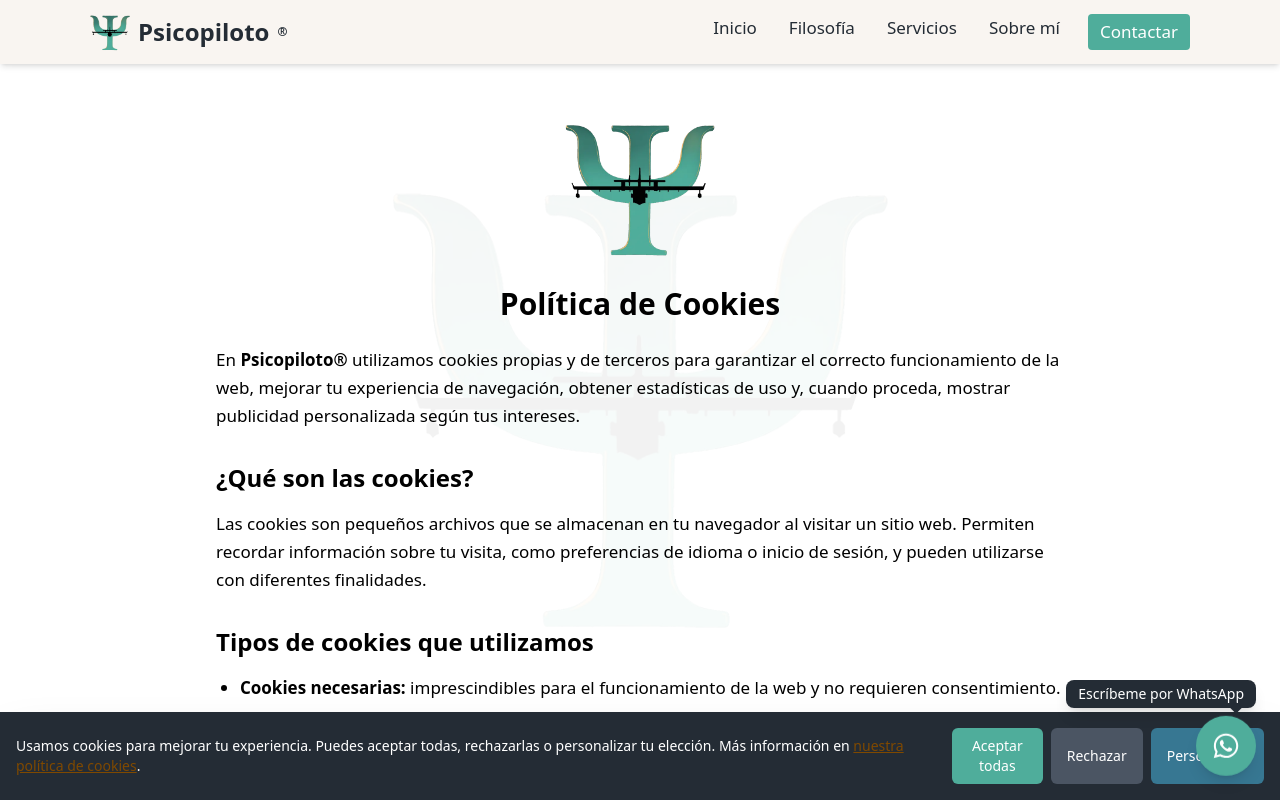
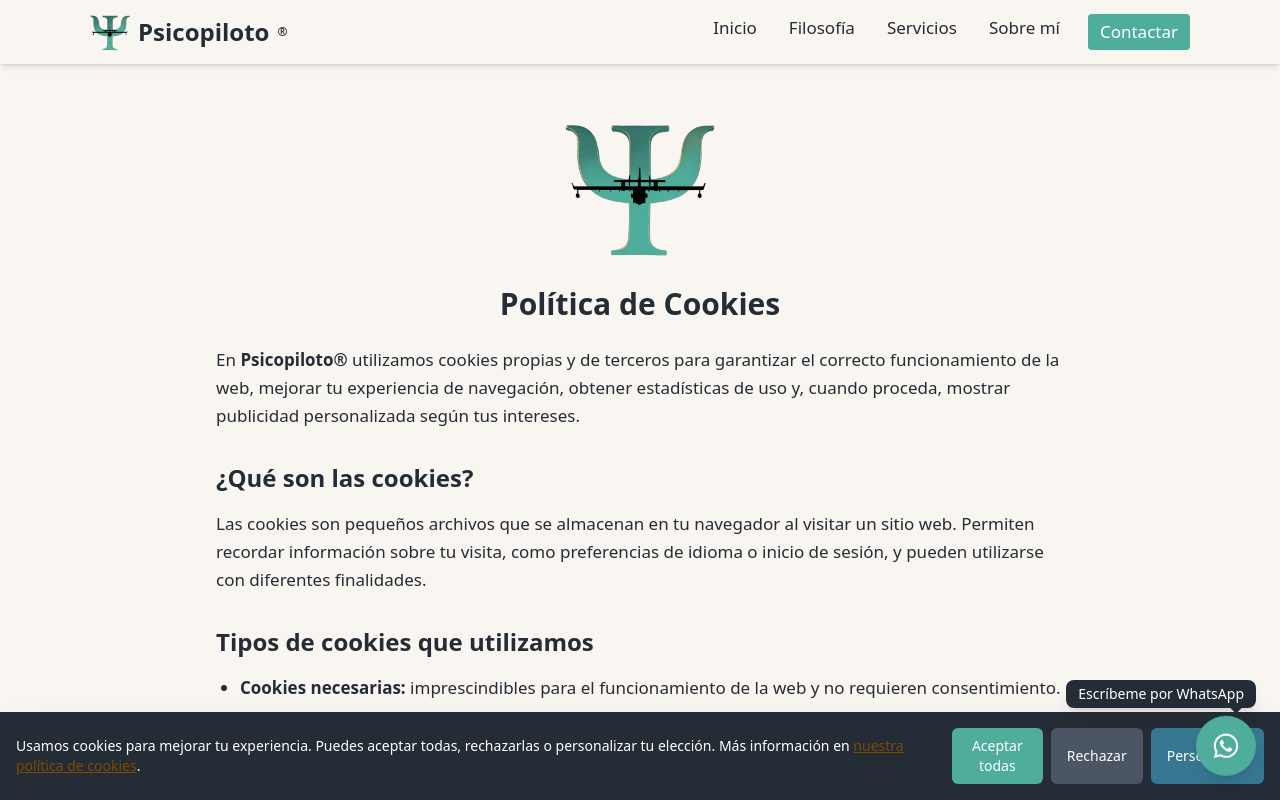
Before and after one commit to psicopiloto/psicopilotopage1, a Next.js app: page /politica-cookies in a window 1280 px wide. Shown: the top 800 px of the page. Built offline with nearby package versions, Linux system fonts and the light colour scheme.

Commit message:
Update politica-cookies.js

```diff
--- a/pages/politica-cookies.js
+++ b/pages/politica-cookies.js
@@ -5,7 +5,7 @@ import { NextSeo } from "next-seo";
 
 export default function PoliticaCookies() {
   return (
-    <div className="min-h-screen flex flex-col">
+    <div className="min-h-screen flex flex-col bg-psicopiloto-sand-50 text-psicopiloto-gray-700">
       <NextSeo
         title="Política de Cookies | Psicopiloto"
         description="Política de Cookies de Psicopiloto. Información sobre el uso de cookies propias y de terceros en nuestra web."
@@ -15,7 +15,7 @@ export default function PoliticaCookies() {
       <Nav />
 
       <main className="flex-grow pt-16">
-        <section className="max-w-4xl mx-auto px-6 py-12 prose prose-gray">
+        <section className="max-w-4xl mx-auto px-6 py-12 prose prose-gray text-psicopiloto-gray-700">
           {/* Logo centrado */}
           <div className="flex justify-center mb-6">
             <Image
```
Lines whose indentation alone changed are shown as unchanged.
